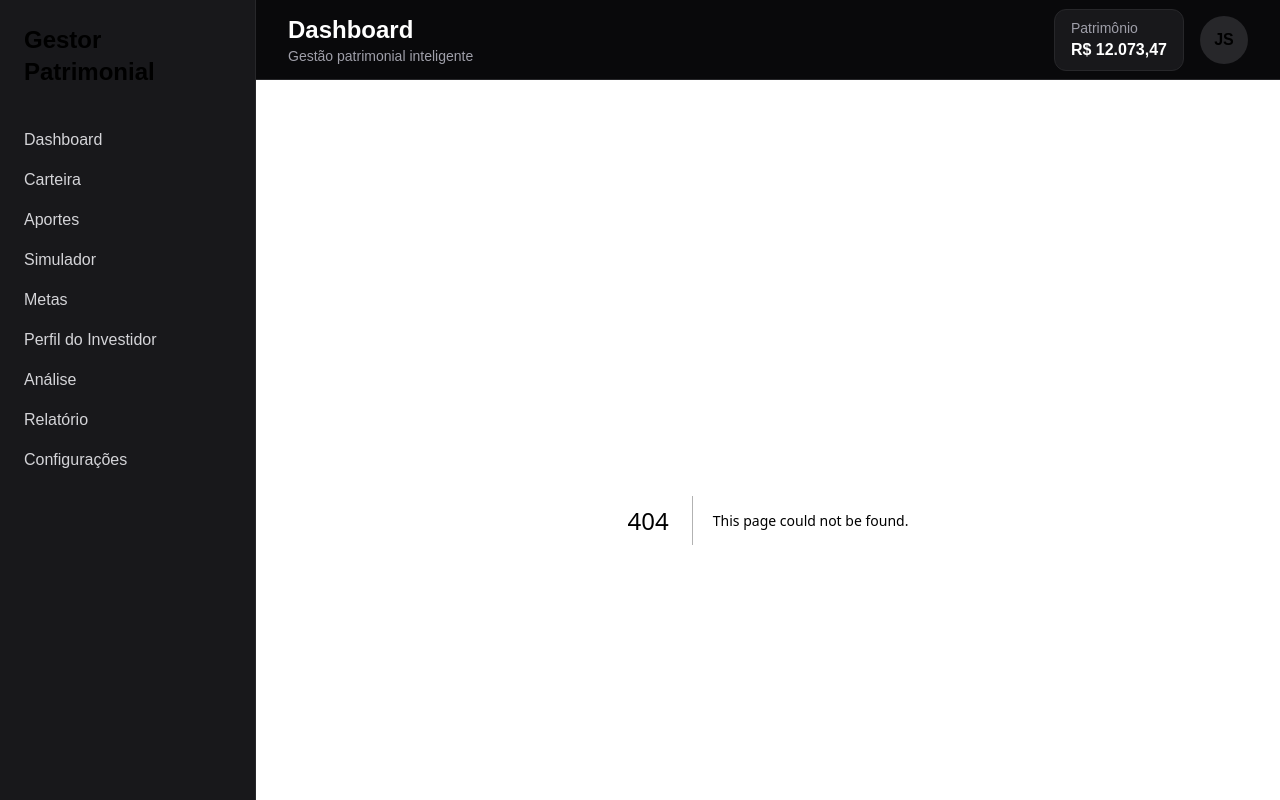
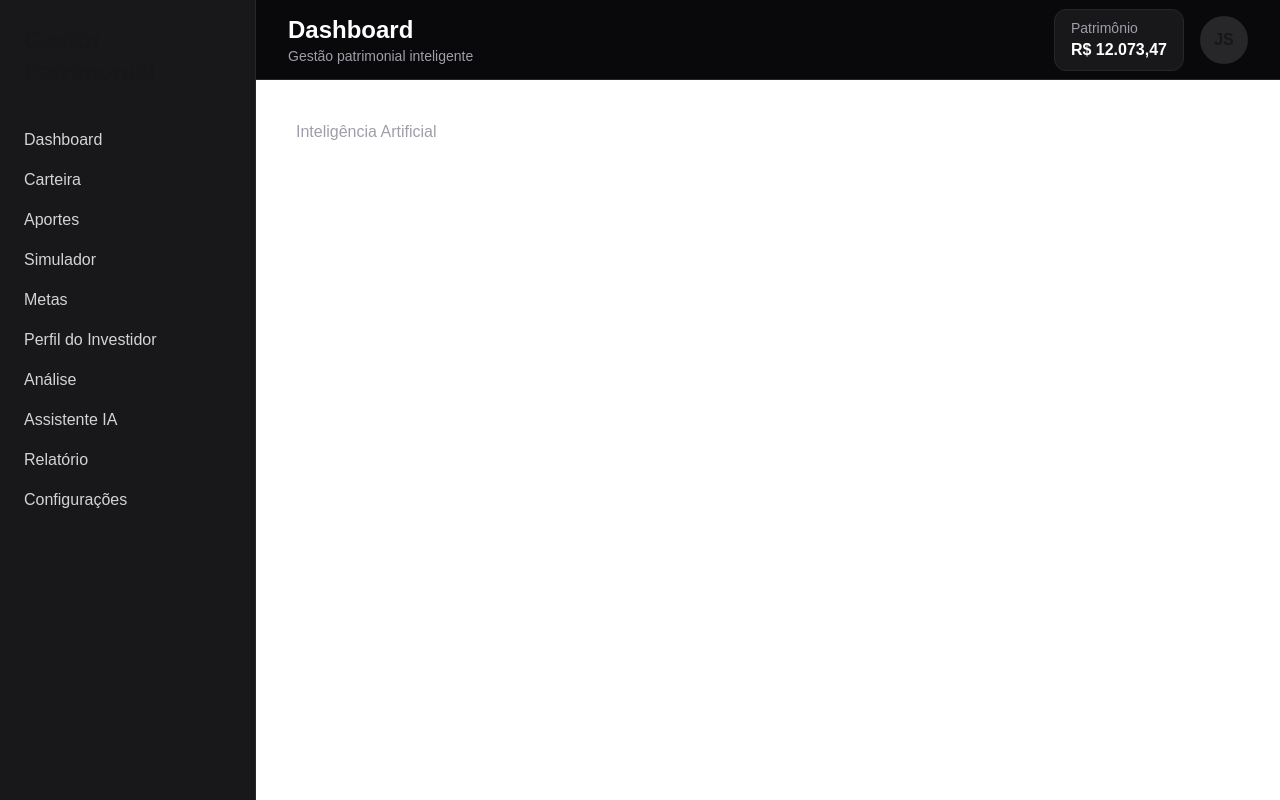
Before and after one commit to joaozinhopereira38-sudo/gestor-patrimonial, a Next.js app: page /assistente in a window 1280 px wide. Before the commit this address had no page. Shown: the top 800 px of the page. Built offline with nearby package versions, Linux system fonts and the light colour scheme.

Commit message:
feat: estrutura inicial assistente ia

```diff
--- /dev/null
+++ b/src/app/assistente/page.tsx
@@ -0,0 +1,21 @@
+"use client";
+
+export default function AssistentePage() {
+  return (
+    <main className="min-h-screen text-white">
+      <div className="max-w-7xl mx-auto">
+
+        <div className="mb-10">
+          <p className="text-zinc-400">
+            Inteligência Artificial
+          </p>
+
+          <h1 className="text-5xl font-bold">
+            Assistente Patrimonial
+          </h1>
+        </div>
+
+      </div>
+    </main>
+  );
+}
--- a/src/components/layout/Sidebar.tsx
+++ b/src/components/layout/Sidebar.tsx
@@ -56,6 +56,13 @@ export default function Sidebar() {
 </Link>
 
 <Link
+  href="/assistente"
+  className="block text-zinc-300 hover:text-white transition"
+>
+  Assistente IA
+</Link>
+
+<Link
   href="/relatorio"
   className="block text-zinc-300 hover:text-white transition"
 >
```
